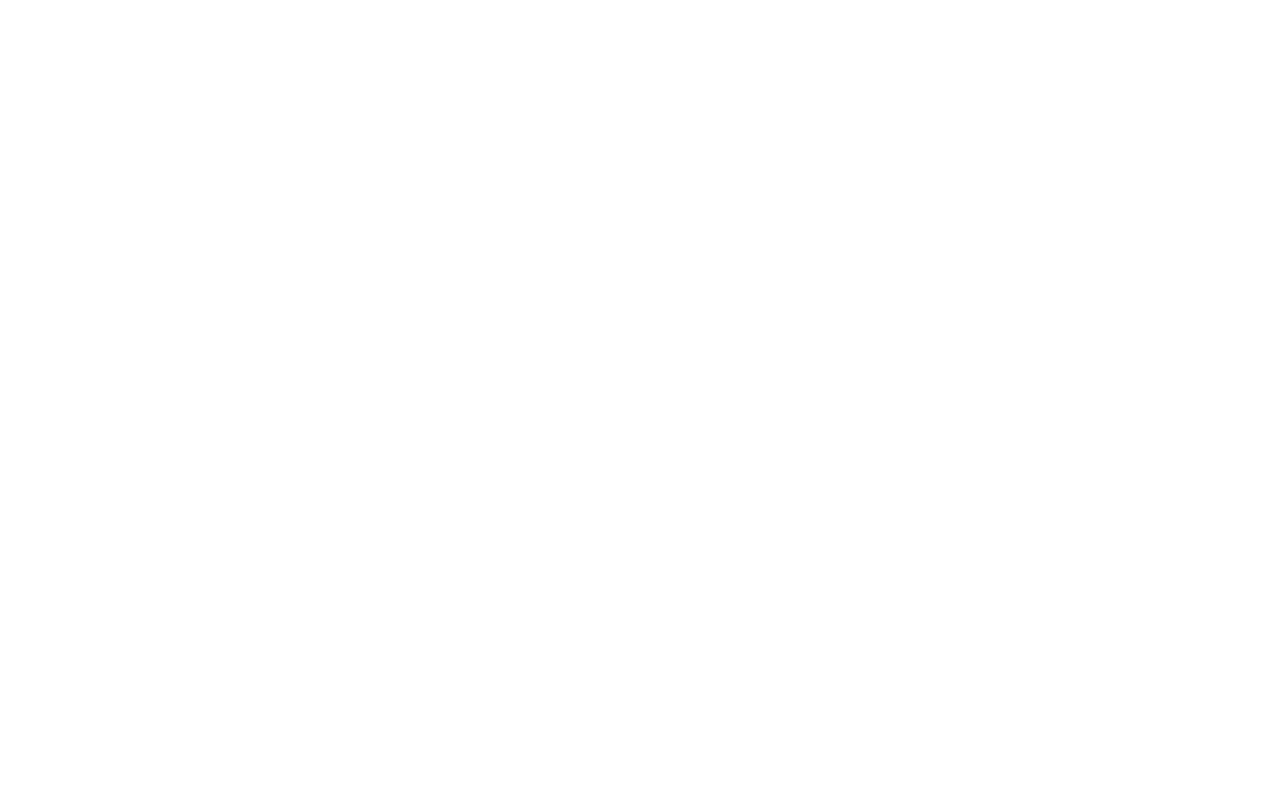
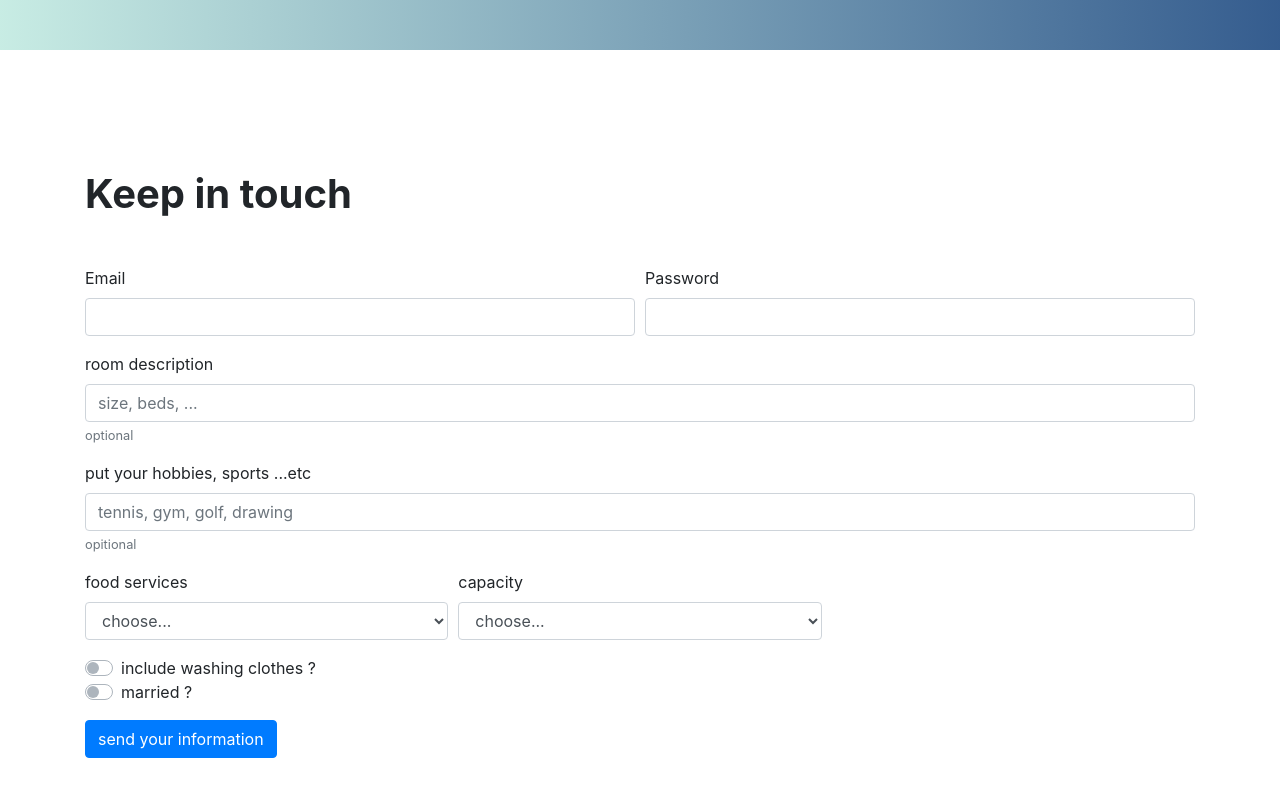
Before and after one commit to salihcodev/rent-room-tr, a React (Create React App) app: page /contact in a window 1280 px wide. Before the commit this address had no page. Shown: the part 680-1480 px from the top of the page. Before the commit the page ends 800 px from the top, so only its background shows below. Built offline with nearby package versions, Linux system fonts and the light colour scheme.

Commit message:
Create contact component. (#10)
- Add component to contactPage.
- Change header image.

```diff
--- a/src/app/App.js
+++ b/src/app/App.js
@@ -5,9 +5,10 @@
 // PAGES IMPORTS::==>
 import NotFoundPage from "./views/notFoundPage/404.page";
 import HomePage from "./views/homePage/Home.page";
-import ServicesPage from "./views/services/Services.page";
+// import ServicesPage from "./views/services/Services.page";
 import PricingPage from "./views/pricing/Pricing.page";
 import SingleRoom from "./views/singleRoom/SingleRoom.page";
+import ContactPage from "./views/contact/Contact.page";
 
 // COMPONENTS IMPORTS::==>
 import Navbar from "./components/navbar/Navbar.component";
@@ -31,12 +32,16 @@
           <PricingPage />
         </Route>
 
+        <Route exact path="/contact">
+          <ContactPage />
+        </Route>
+
         <Route exact path="/pricing/:sroom">
           <SingleRoom />
         </Route>
 
         <Route exact path="/services">
-          <ServicesPage />
+          {/* <ServicesPage /> */}
         </Route>
 
         <Route>
--- /dev/null
+++ b/src/app/components/contact/ContactUs.component.jsx
@@ -0,0 +1,106 @@
+// BASIC IMPORTS::==>
+import React from "react";
+
+// COMPONENTS IMPORTS::==>
+
+// UTILITIES IMPORTS::==>
+import { Link } from "react-router-dom";
+
+// COMPONENT IMPORTS::==>
+import "./ContactUs.component.style.scss";
+const ContactUs = () => {
+  return (
+    <section className="contactUS">
+      <div className="container">
+        <h2 className="heading">Keep in touch</h2>
+        <form>
+          <div className="form-row">
+            <div className="form-group col-md-6">
+              <label for="inputEmail4">Email</label>
+              <input type="email" className="form-control" id="inputEmail4" />
+            </div>
+            <div className="form-group col-md-6">
+              <label for="inputPassword4">Password</label>
+              <input
+                type="password"
+                className="form-control"
+                id="inputPassword4"
+              />
+            </div>
+          </div>
+          <div className="form-group">
+            <label for="inputDescription">room description</label>
+            <input
+              type="text"
+              className="form-control"
+              id="inputDescription"
+              placeholder="size, beds, ..."
+            />
+            <small id="emailHelp" class="form-text text-muted">
+              optional
+            </small>
+          </div>
+          <div className="form-group">
+            <label for="hobbies">put your hobbies, sports ...etc</label>
+            <input
+              type="text"
+              className="form-control"
+              id="hobbies"
+              placeholder="tennis, gym, golf, drawing"
+            />
+            <small id="emailHelp" class="form-text text-muted">
+              opitional
+            </small>
+          </div>
+          <div className="form-row">
+            <div className="form-group col-md-4">
+              <label for="services">food services</label>
+              <select id="services" className="form-control">
+                <option selected>choose...</option>
+                <option>full board</option>
+                <option>breakfast</option>
+                <option>half day</option>
+                <option>dinner</option>
+              </select>
+            </div>
+            <div className="form-group col-md-4">
+              <label for="capacity">capacity</label>
+              <select id="capacity" className="form-control">
+                <option selected>choose...</option>
+                <option>one person</option>
+                <option>two person</option>
+                <option>three person</option>
+                <option>four person</option>
+                <option>five person</option>
+              </select>
+            </div>
+          </div>
+          <div className="form-group">
+            <div class="custom-control custom-switch">
+              <input
+                type="checkbox"
+                class="custom-control-input"
+                id="clothes"
+              />
+              <label class="custom-control-label" for="clothes">
+                include washing clothes ?
+              </label>
+            </div>
+
+            <div class="custom-control custom-switch">
+              <input type="checkbox" class="custom-control-input" id="married" />
+              <label class="custom-control-label" for="married">
+                married ?
+              </label>
+            </div>
+          </div>
+          <button type="submit" className="btn btn-primary">
+            send your information
+          </button>
+        </form>
+      </div>
+    </section>
+  );
+};
+
+export default ContactUs;
--- /dev/null
+++ b/src/app/components/contact/ContactUs.component.style.scss
@@ -0,0 +1,9 @@
+section.contactUS {
+  padding: 80px 0;
+
+  h2.heading {
+    padding: 40px 0;
+    font-size: 40px;
+    font-weight: bolder;
+  }
+}
--- a/src/app/context/BrowsingLinks.js
+++ b/src/app/context/BrowsingLinks.js
@@ -2,6 +2,7 @@
   { id: 1, title: "home", path: "/" },
   { id: 2, title: "pricing", path: "/pricing" },
   { id: 3, title: "services", path: "/services" },
+  { id: 4, title: "contact", path: "/contact" },
 ];
 
 export default BrowsingLinks;
--- /dev/null
+++ b/src/app/views/contact/Contact.page.jsx
@@ -0,0 +1,40 @@
+// BASIC IMPORTS::==>
+import React from "react";
+
+// COMPONENTS IMPORTS::==>
+import Header from "../../components/header/Header.component";
+import ContactUs from "../../components/contact/ContactUs.component";
+
+// UTILITIES IMPORTS::==>
+
+// COMPONENT IMPORTS::==>
+import "./Contact.page.style.scss";
+import HeaderImg from "../../assets/header/3198776.svg";
+const ContactPage = () => {
+  // services required data:
+  // header:
+  const HeaderTitle = "Keep in touch!";
+  const HeaderDescription =
+    "Lorem ipsum dolor sit amet consectetur, adipisicing elit. Qui, cum aliquid odit corrupti, quos praesentium, repellat asperiores voluptate a sit vitae provident ipsa beatae quae voluptas quidem maiores deleniti delectus.a sit vitae provident ipsa beatae quae voluptas quidem maiores deleniti delectus.";
+
+  // about
+
+  return (
+    <>
+      {/* HEADER */}
+      <Header
+        img={HeaderImg}
+        title={HeaderTitle}
+        btn1="return to home"
+        btn2="browse rooms"
+      >
+        {HeaderDescription}
+      </Header>
+
+      {/* ContactUs */}
+      <ContactUs />
+    </>
+  );
+};
+
+export default ContactPage;
--- a/src/app/views/services/Services.page.jsx
+++ /dev/null
@@ -1,13 +0,0 @@
-// BASIC IMPORTS::==>
-import React from "react";
-
-// COMPONENTS IMPORTS::==>
-
-// UTILITIES IMPORTS::==>
-
-// COMPONENT IMPORTS::==>
-const ServicesPage = () => {
-  return <div>services</div>;
-};
-
-export default ServicesPage;
```
Also changed, not shown: src/app/assets/header/3198776.svg (added), src/app/views/contact/Contact.page.style.scss (added).
